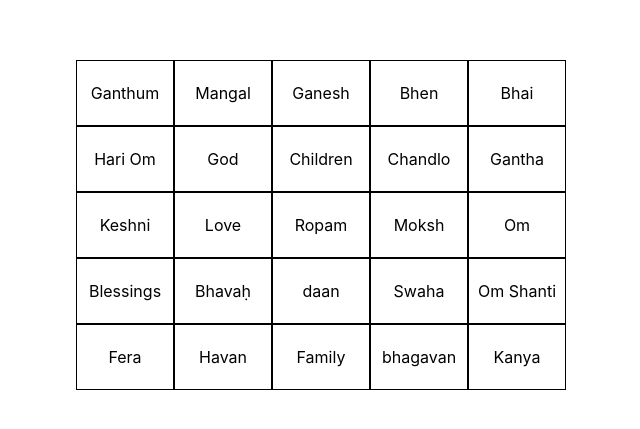
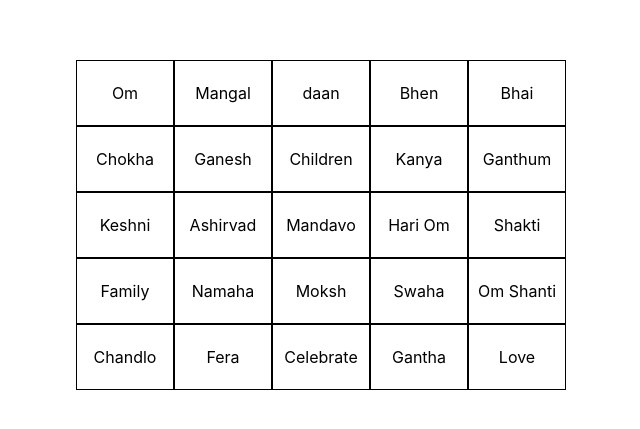
Before and after one commit to Vshah21/bingoapp.github.io, a React (Create React App) app: page / in a window 1280 px wide. Shown: the part 191-620 px from the top of the page, without its empty margins (319-959 px from the left). Built offline with nearby package versions, Linux system fonts and the light colour scheme.

Commit message:
Update BingoApp.js

```diff
--- a/src/BingoApp.js
+++ b/src/BingoApp.js
@@ -16,9 +16,9 @@ const BingoApp2 = () => {
   };
 
   const bingoWords = [
-    'Keshni', 'Anand', 'Sindoor', 'Forever', 'Bhai', 'Bhen', 'Om Shanti', 'Mangalsutra', 'Children', 'Swaha','Mangal','God','Ganesh','daan','Moksh','Hari Om',
-    'Chokha', 'Havan', 'Fera', 'Chandlo', 'Kanya', 'Love', 'Blessings', 'Family','Celebrate','Bhavaḥ','Namaha','Bhakti', 'Payami','Ropam','Mandavo','bhagavan',
-    'Gantha','Ganthum','Om',
+    'Keshni', 'Anand', 'Sindoor', 'Forever', 'Bhai', 'Bhen', 'Om Shanti', 'Mangalsutra', 'Children', 'Swaha','Mangal','Ganesh','daan','Moksh','Hari Om',
+    'Chokha', 'Havan', 'Fera', 'Chandlo', 'Kanya', 'Love', 'Ashirvad', 'Family','Celebrate','Bhavaḥ','Namaha','Bhakti','Payami','Ropam','Mandavo','Bhagavan',
+    'Gantha','Ganthum','Om','Shakti',
     // Add more words here...
   ];
 
```
